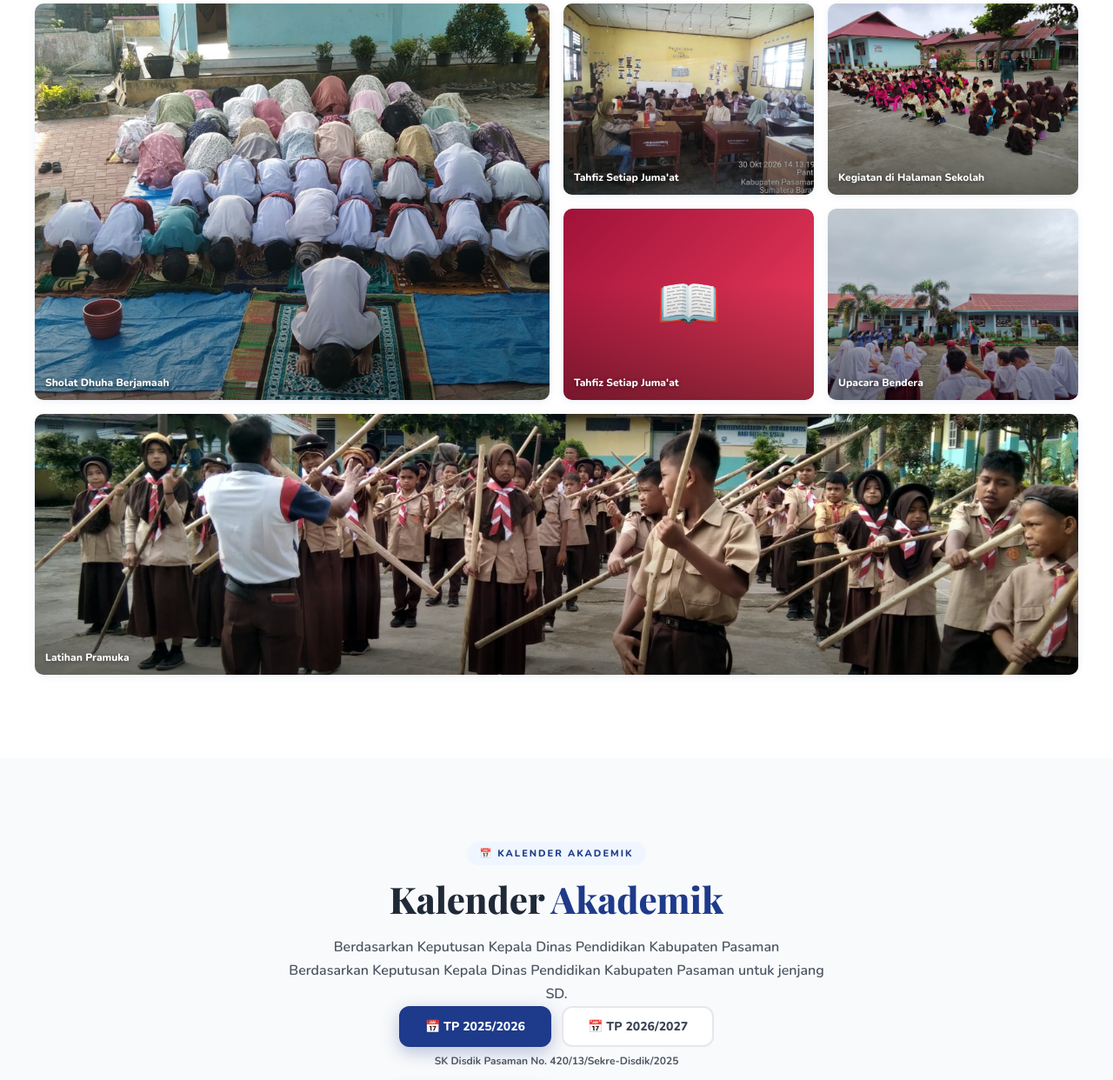
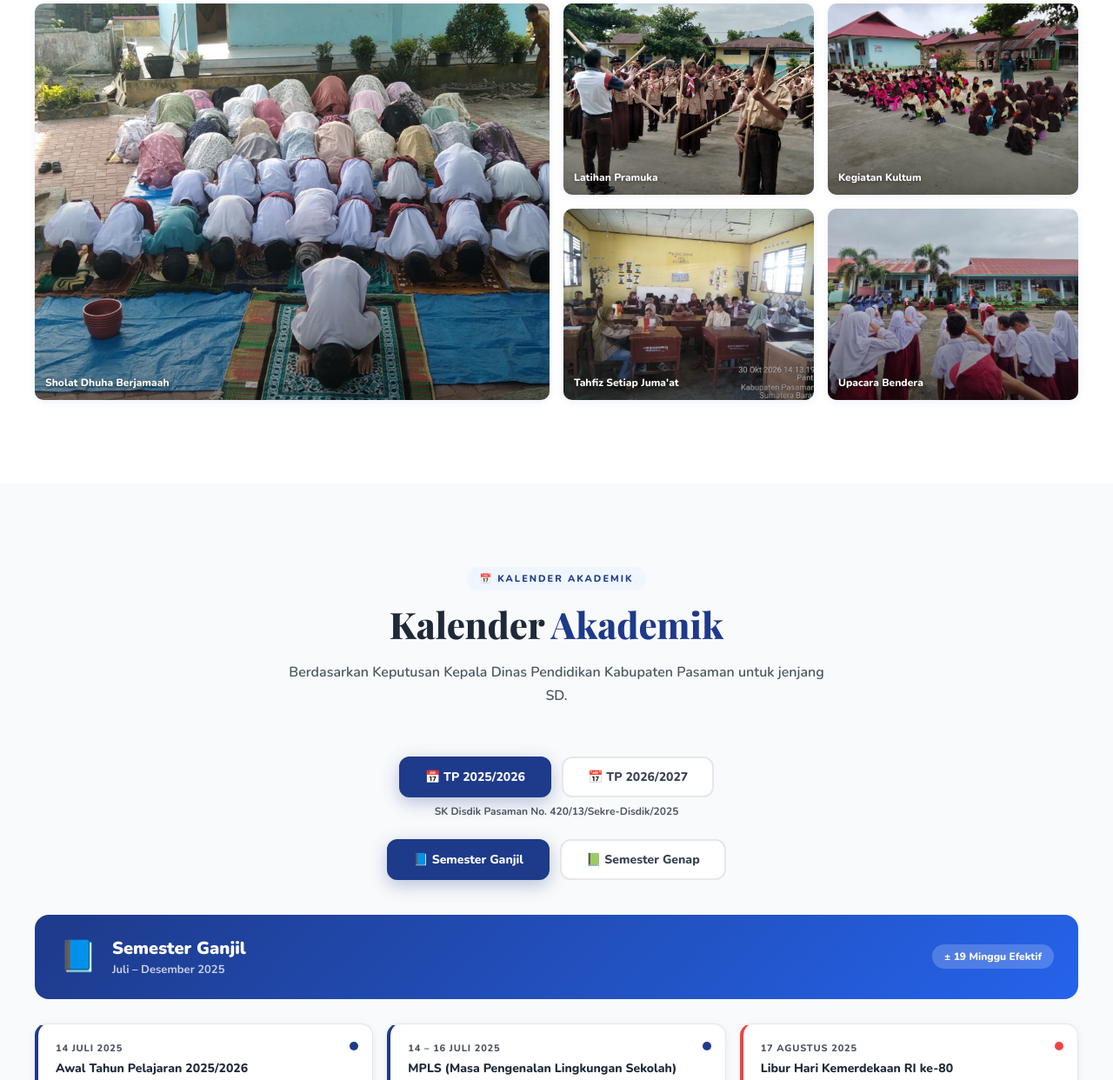
Before and after one commit to sdn19rambahlanai/sdn19rl, a plain HTML site: page index.html in a window 1280 px wide. Shown: the part 7494-8736 px from the top of the page at 87% size. Drawn offline with nearby package versions, Linux system fonts and the light colour scheme.

Commit message:
Galeri jadi 5 foto dan rapikan kode index.html + script.js
- galeri: Sholat Dhuha, Pramuka, Kultum, Tahfiz, Upacara Bendera (1 besar + 4 kecil)
- script.js: daftar foto sesuai 5 kotak, tambah opsi pos untuk posisi potongan foto
- kalender akademik: perbaiki struktur HTML agar tombol TP 2026/2027 menyembunyikan
  tabel TP 2025/2026, buang kalimat ganda, tutup section-header
- footer: link Penerimaan Murid Baru kini menuju banner PPDB

Co-Authored-By: Claude Sonnet 5.5 <noreply@anthropic.com>
Claude-Session: https://claude.ai/code/session_017jEAxHtH9zBXXUtnXgissX

```diff
--- a/index.html
+++ b/index.html
@@ -530,8 +530,6 @@
     position: relative;
   }
   .galeri-item.large .galeri-frame { min-height: 320px; font-size: 100px; }
-  .galeri-item.wide { grid-column: 1 / -1; }
-  .galeri-item.wide .galeri-frame { min-height: 300px; }
   .galeri-frame { min-height: 220px; }
   .galeri-frame::after {
     content: '';
@@ -970,7 +968,6 @@
   }
   @media (max-width: 480px) {
     .galeri-grid { grid-template-columns: 1fr; }
-    .galeri-item.wide { grid-column: auto; }
     .galeri-item.large { grid-row: auto; }
     .hero-stats { gap: 16px; }
   }
@@ -1087,7 +1084,7 @@
 </section>
 
 <!-- ── PPDB BANNER ── -->
-<div class="ppdb-banner">
+<div class="ppdb-banner" id="ppdb-form">
   <div class="ppdb-inner">
     <div class="ppdb-left">
       <div class="ppdb-icon-wrap">📋</div>
@@ -1493,10 +1490,10 @@
         <div class="galeri-frame g1">🕌<div class="galeri-label">Sholat Dhuha Berjamaah</div></div>
       </div>
       <div class="galeri-item reveal">
-        <div class="galeri-frame g3">📚<div class="galeri-label">Tahfiz Setiap Juma'at</div></div>
+        <div class="galeri-frame g3">⚜️<div class="galeri-label">Latihan Pramuka</div></div>
       </div>
       <div class="galeri-item reveal">
-        <div class="galeri-frame g4">🌿<div class="galeri-label">Kegiatan di Halaman Sekolah</div></div>
+        <div class="galeri-frame g4">🎤<div class="galeri-label">Kegiatan Kultum</div></div>
       </div>
       <div class="galeri-item reveal">
         <div class="galeri-frame g5">📖<div class="galeri-label">Tahfiz Setiap Juma'at</div></div>
@@ -1504,10 +1501,6 @@
       <div class="galeri-item reveal">
         <div class="galeri-frame g2">🚩<div class="galeri-label">Upacara Bendera</div></div>
       </div>
-      <div class="galeri-item wide reveal">
-        <div class="galeri-frame g3">⚜️<div class="galeri-label">Latihan Pramuka</div></div>
-      </div>
-
     </div>
   </div>
 </section>
@@ -1519,9 +1512,9 @@
       <div class="section-label">📅 Kalender Akademik</div>
       <h2 class="section-title">Kalender <span>Akademik</span></h2>
       <p class="section-desc">
-        Berdasarkan Keputusan Kepala Dinas Pendidikan Kabupaten Pasaman<br>
         Berdasarkan Keputusan Kepala Dinas Pendidikan Kabupaten Pasaman untuk jenjang SD.
       </p>
+    </div>
 
     <!-- Pilih Tahun Pelajaran -->
     <div style="display:flex;justify-content:center;gap:12px;margin-bottom:8px;flex-wrap:wrap;">
@@ -1534,7 +1527,6 @@
       <div style="text-align:center;font-size:12px;color:var(--gray-600);font-weight:700;margin-bottom:24px;">
         SK Disdik Pasaman No. <strong>420/13/Sekre-Disdik/2025</strong>
       </div>
-    </div>
 
     <!-- Tab Semester -->
     <div style="display:flex;justify-content:center;gap:12px;margin-bottom:40px;">
--- a/script.js
+++ b/script.js
@@ -22,13 +22,13 @@ const FOTO = {
   // Foto ke-6 dan seterusnya akan ditambahkan sebagai kotak baru.
   // "caption" boleh dihapus untuk 5 foto pertama (akan memakai tulisan yang sudah ada).
   galeri: [
-    { src: "images/Sholat-Dhuha-Berjamaah.jpg" },   // kotak 1 (besar)  : Sholat Dhuha Berjamaah
-    { src: "images/Tahfiz-setiap-Jum'at.jpg" },     // kotak 2          : Tahfiz Setiap Juma'at
-    { src: "images/Kegiatan-Kultum.jpg" },          // kotak 3          : Kegiatan di Halaman Sekolah
-    { src: "images/Kegiatan-Kultum 2.jpg" },        // kotak 4          : Tahfiz Setiap Juma'at
-    { src: "images/galeri-upacara-bendera.jpg" },   // kotak 5          : Upacara Bendera
-    { src: "images/Pramuka.jpg" }                   // kotak 6 (lebar)  : Latihan Pramuka
+    { src: "images/Sholat-Dhuha-Berjamaah.jpg" },                  // 1 (kotak besar) : Sholat Dhuha Berjamaah
+    { src: "images/Pramuka.jpg", pos: "35% center" },              // 2               : Latihan Pramuka
+    { src: "images/Kegiatan-Kultum.jpg" },                         // 3               : Kegiatan Kultum
+    { src: "images/Tahfiz-setiap-Jum'at.jpg" },                    // 4               : Tahfiz Setiap Juma'at
+    { src: "images/galeri-upacara-bendera.jpg", pos: "center 75%" } // 5              : Upacara Bendera
     // Urutan di sini HARUS sama dengan urutan kotak di index.html.
+    // "pos" (boleh dihapus) = bagian foto yang diutamakan saat dipotong, mis. "center top".
     // Foto tambahan: tambah baris baru, contoh:
     // { src: "images/foto-baru.jpg", caption: "Perpisahan Kelas VI" },
   ],
@@ -89,14 +89,14 @@ function hapusEmoji(el) {
 }
 
 // Pasang foto sebagai latar elemen. Return true jika berhasil.
-async function pasangFoto(el, src, mode) {
+async function pasangFoto(el, src, mode, pos) {
   if (!el || !src) return false;
   const ada = await cekFoto(src);
   if (!ada) return false; // foto belum ada -> biarkan emoji
   hapusEmoji(el);
   el.style.backgroundImage = 'url("' + encodeURI(src) + '")';
   el.style.backgroundSize = mode || "cover";
-  el.style.backgroundPosition = "center";
+  el.style.backgroundPosition = pos || "center";
   el.style.backgroundRepeat = "no-repeat";
   return true;
 }
@@ -250,7 +250,7 @@ async function pasangGaleri() {
       // kotak yang sudah ada di index.html
       const frame = item.querySelector(".galeri-frame");
       const labelEl = item.querySelector(".galeri-label");
-      const ok = await pasangFoto(frame, cfg.src);
+      const ok = await pasangFoto(frame, cfg.src, "cover", cfg.pos);
       if (ok) {
         item.dataset.foto = cfg.src;
         item.dataset.caption = cfg.caption || (labelEl ? labelEl.textContent : "Foto kegiatan");
@@ -265,7 +265,7 @@ async function pasangGaleri() {
         '<div class="galeri-frame g' + ((i % 6) + 1) + '">' +
         '<div class="galeri-label"></div></div>';
       item.querySelector(".galeri-label").textContent = cfg.caption || "Kegiatan sekolah";
-      await pasangFoto(item.querySelector(".galeri-frame"), cfg.src);
+      await pasangFoto(item.querySelector(".galeri-frame"), cfg.src, "cover", cfg.pos);
       item.dataset.foto = cfg.src;
       item.dataset.caption = cfg.caption || "Kegiatan sekolah";
       grid.appendChild(item);
```
